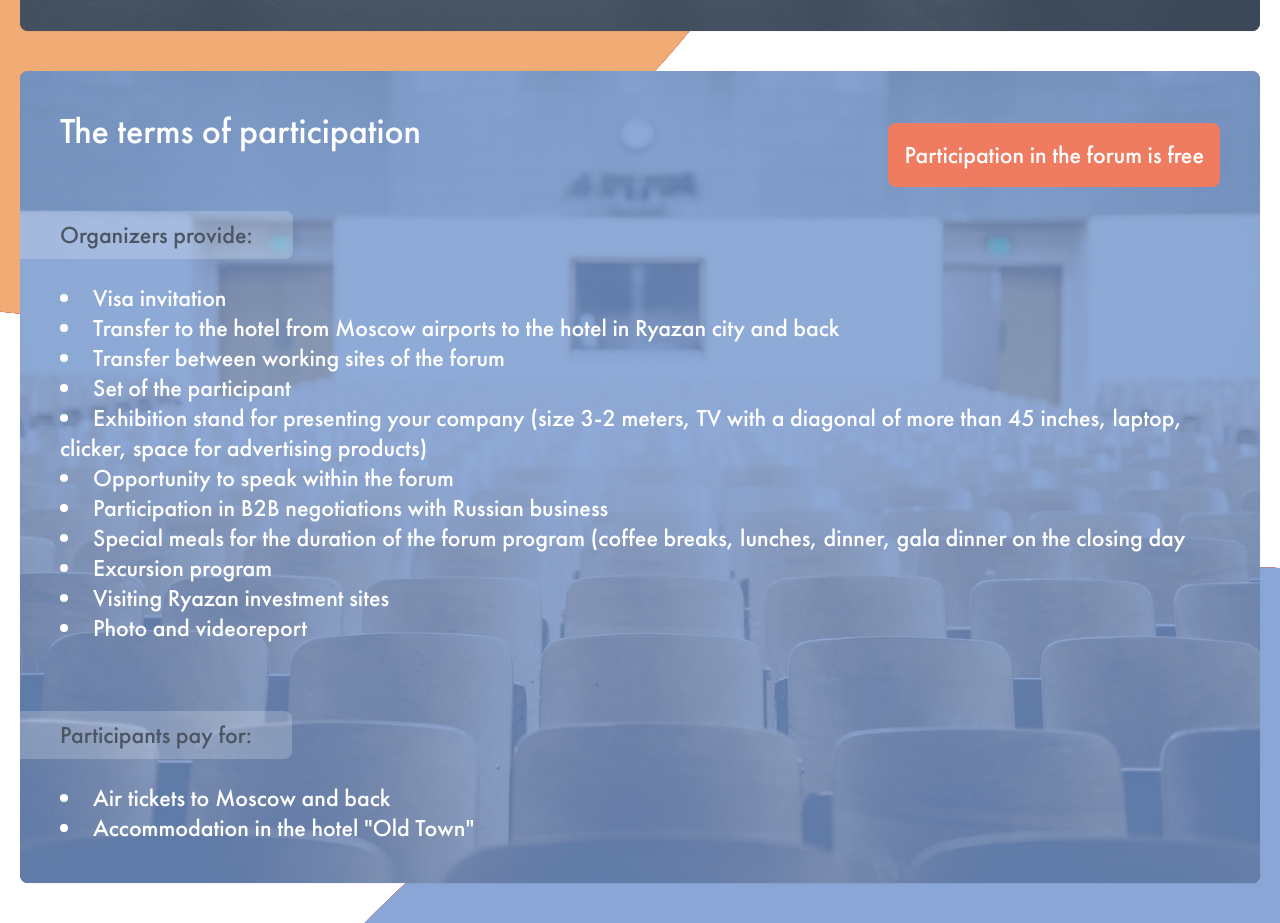
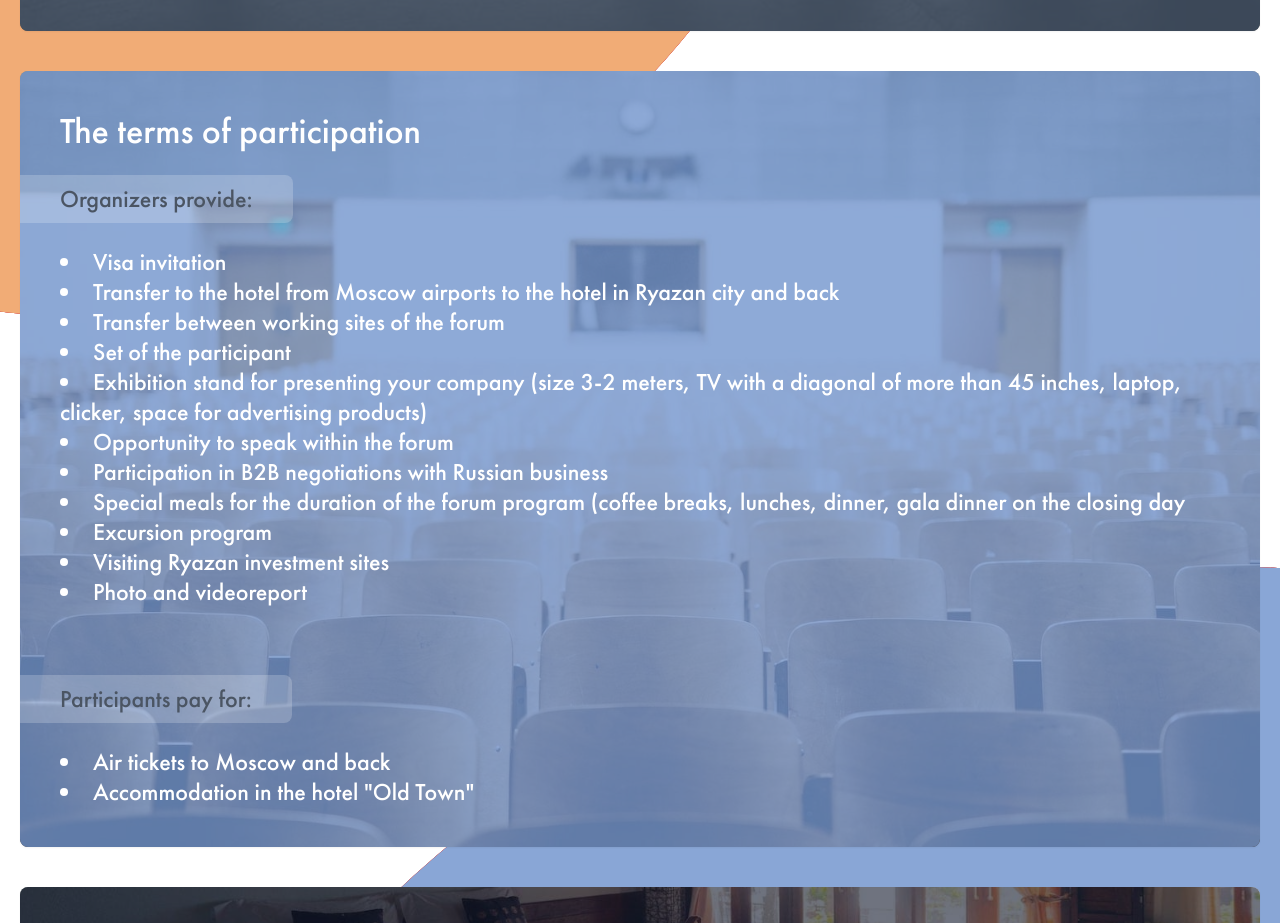
Before and after one commit to urc-ru/rusindforum.urc.ru, a website: page docs/en.html in a window 1280 px wide. Shown: the part 3780-4703 px from the top of the page. Drawn offline with nearby package versions, Linux system fonts and the light colour scheme; a web font is replaced by a local one.

Commit message:
upd en page

```diff
--- a/docs/en.html
+++ b/docs/en.html
@@ -206,9 +206,6 @@
                         <div class="text-4xl lg:text-4xl text-white">
                             The terms of participation
                         </div>
-                        <span class="text-xl lg:text-2xl inline-block text-white bg-rif-red lg:p-4 w-full lg:w-auto rounded-r-lg lg:rounded-lg -ml-6 lg:ml-10 pl-6">
-                            Participation in the forum is free
-                        </span>
                     </div>
                     <div class="text-xl lg:text-2xl text-white space-y-6">
                         <div class="bg-white inline-block p-2 -ml-6 lg:-ml-10 pl-10 px-10 bg-opacity-20 rounded-r-lg text-2xl lg:text-2xl text-gray-600">
```
